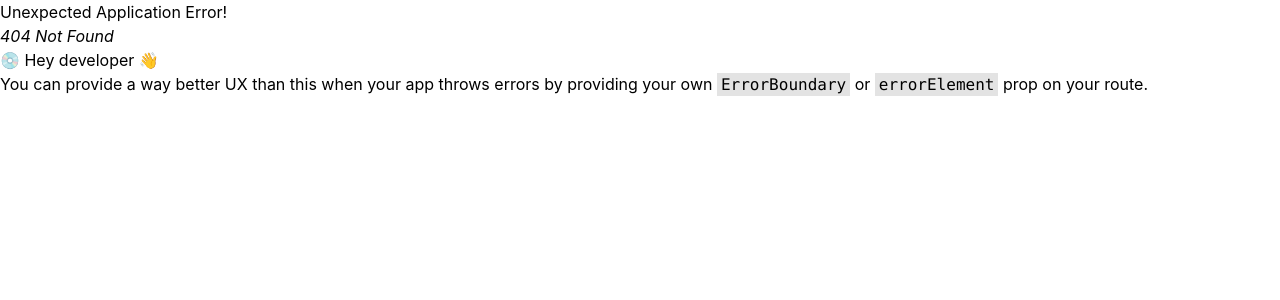
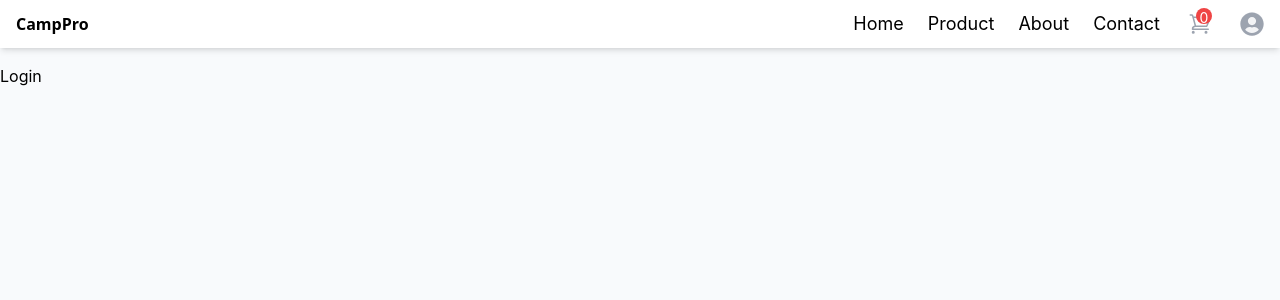
Before and after one commit to vimukthinirmana/CampPro-E-Commerce-Store, a React (Create React App) app: page /login in a window 1280 px wide. Before the commit this address had no page. Shown: the top 300 px of the page. Built offline with nearby package versions, Linux system fonts and the light colour scheme.

Commit message:
fix page layout

```diff
--- a/src/App.js
+++ b/src/App.js
@@ -7,7 +7,7 @@ function App() {
   return (
     <div>
      <Header/>
-     <main>
+     <main className='pt-16 bg-slate-50 min-h-[calc(100vh)]'>
         <Outlet/>
      </main>
     </div>
--- a/src/components/Header.js
+++ b/src/components/Header.js
@@ -13,7 +13,7 @@ function Header() {
     }
 
   return (
-    <header className='fixed shadow-md w-full h-12 px-2 md:px-4 z-50'>
+    <header className='fixed shadow-md w-full h-12 px-2 md:px-4 z-50 bg-white'>
         {/* desktop */}
         <div className='flex items-center h-full justify-between'>
             <Link to={""}>
@@ -35,14 +35,14 @@ function Header() {
                     <div className='absolute -top-1 -right-0 text-white bg-red-500 h-4 w-4 rounded-full m-0 p-0 text-sm text-center'>0</div>
                 </div>
 
-                <div className=' text-gray-400 bg-gray-100  rounded-full '>
-                    <div className='text-2xl cursor-pointer' onClick={handleShowMenu}>
+                <div className=' text-gray-400 bg-gray-100  rounded-full'onClick={handleShowMenu}>
+                    <div className='text-2xl cursor-pointer' >
                     <FaUserCircle />
                     </div>
 
-                    {( showManu && <div className='absolute right-2 bg-white py-2 px-2 shadow drop-shadow-md'>
-                        <p className='whitespace-nowrap cursor-pointer'>New Product</p>
-                        <p className='whitespace-nowrap cursor-pointer'>Login</p>
+                    {( showManu && <div className='absolute right-2 bg-white py-2 px-2 shadow drop-shadow-md flex flex-col'>
+                        <Link to={'newProduct'} className='whitespace-nowrap cursor-pointer'>New Product</Link>
+                        <Link to={'login'} className='whitespace-nowrap cursor-pointer'>Login</Link>
                         </div>
                     )}
 
@@ -53,7 +53,7 @@ function Header() {
 
         </div>
 
-{/* 41 */}
+
 
         {/* mobile */}
 
--- a/src/index.js
+++ b/src/index.js
@@ -8,6 +8,9 @@ import Home from './pages/Home';
 import Product from './pages/Product';
 import About from './pages/About';
 import Contact from './pages/Contact';
+import Login from './pages/Login';
+import NewProduct from './pages/NewProduct';
+import Signup from './pages/Signup';
 
 const router = createBrowserRouter(
   createRoutesFromElements(
@@ -16,6 +19,9 @@ const router = createBrowserRouter(
         <Route path='product' element={<Product/>}/>
         <Route path='about'   element={<About/>}/>
         <Route path='contact' element={<Contact/>}/>
+        <Route path='login' element={<Login/>}/>
+        <Route path='newProduct' element={<NewProduct/>}/>
+        <Route path='signup' element={<Signup/>}/>
     </Route>
   )
 );
--- /dev/null
+++ b/src/pages/Login.js
@@ -0,0 +1,9 @@
+import React from 'react'
+
+function Login() {
+  return (
+    <div>Login</div>
+  )
+}
+
+export default Login;
--- /dev/null
+++ b/src/pages/NewProduct.js
@@ -0,0 +1,9 @@
+import React from 'react'
+
+function NewProduct() {
+  return (
+    <div>NewProduct</div>
+  )
+}
+
+export default NewProduct;
--- /dev/null
+++ b/src/pages/Signup.js
@@ -0,0 +1,9 @@
+import React from 'react'
+
+function Signup() {
+  return (
+    <div>Signup</div>
+  )
+}
+
+export default Signup;
```
